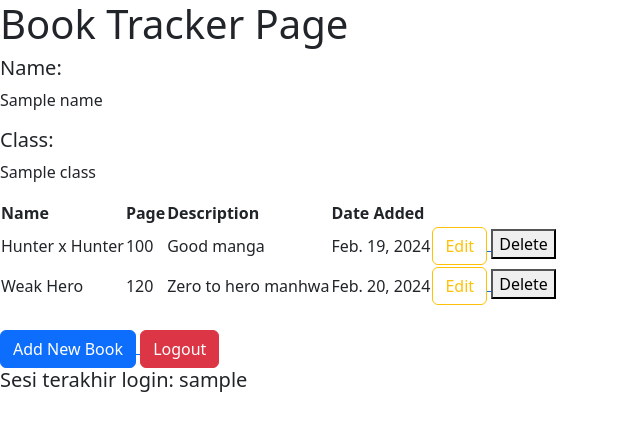
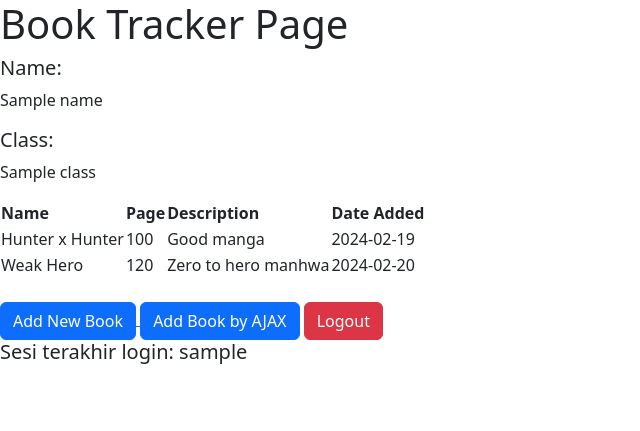
Before and after one commit to MagneticPole101/book-tracker, a Django app: template main/templates/main.html in a window 1280 px wide. Shown: the top 431 px of the page, without its empty margins (0-640 px from the left). Run offline with Django 5.2, Linux system fonts and the light colour scheme; data comes from the database, SQL or seed files in the repository; both versions use the stored data as it was after the commit; the template is opened without the code that fills it: values that come from a table or form of the project are taken from there, most other values are stand-ins (such as "Sample title", 1, 10 or a date in 2020).

Commit message:
Tutorial 5 finished

```diff
--- a/main/templates/main.html
+++ b/main/templates/main.html
@@ -7,36 +7,40 @@
 <h5>Class:</h5>
 <p>{{class}}</p>
 
-<table>
-    <tr>
-      <th>Name</th>
-      <th>Page</th>
-      <th>Description</th>
-      <th>Date Added</th>
-    </tr>
+<table id="book_table"></table>
 
-    {% comment %} Berikut cara memperlihatkan data produk di bawah baris ini
-    {%endcomment %} {% for book in books %}
-    <tr>
-      <td>{{book.name}}</td>
-      <td>{{book.page}}</td>
-      <td>{{book.description}}</td>
-      <td>{{book.date_added}}</td>
-      <td>
-        <a href="{% url 'main:edit_book' book.pk %}">
-            <button class="btn btn-outline-warning">
-                Edit
-            </button>
-        </a>
-        <a href="{% url 'main:delete_book' book.pk %}">
-          <button>
-              Delete
-          </button>
-        </a>
-      </td>
-    </tr>
-    {% endfor %}
-</table>
+<div class="modal fade" id="exampleModal" tabindex="-1" aria-labelledby="exampleModalLabel" aria-hidden="true">
+    <div class="modal-dialog">
+        <div class="modal-content">
+            <div class="modal-header">
+                <h1 class="modal-title fs-5" id="exampleModalLabel">Add New Book</h1>
+                <button type="button" class="btn-close" data-bs-dismiss="modal" aria-label="Close"></button>
+            </div>
+            <div class="modal-body">
+                <form id="form" onsubmit="return false;">
+                    {% csrf_token %}
+                    <div class="mb-3">
+                        <label for="name" class="col-form-label">Name:</label>
+                        <input type="text" class="form-control" id="name" name="name"></input>
+                    </div>
+                    <div class="mb-3">
+                        <label for="page" class="col-form-label">Page:</label>
+                        <input type="number" class="form-control" id="page" name="page"></input>
+                    </div>
+                    <div class="mb-3">
+                        <label for="description" class="col-form-label">Description:</label>
+                        <textarea class="form-control" id="description" name="description"></textarea>
+                    </div>
+                </form>
+            </div>
+            <div class="modal-footer">
+                <button type="button" class="btn btn-secondary" data-bs-dismiss="modal">Close</button>
+                <button type="button" class="btn btn-primary" id="button_add" data-bs-dismiss="modal">Add Book</button>
+            </div>
+        </div>
+    </div>
+</div>
+
 
 <br />
 
@@ -44,9 +48,54 @@
   <button class="btn btn-primary">Add New Book</button>
 </a>
 
+<button type="button" class="btn btn-primary" data-bs-toggle="modal" data-bs-target="#exampleModal">
+  Add Book by AJAX
+</button>
+
 <a href="{% url 'main:logout' %}">
   <button class="btn btn-danger">Logout</button>
 </a>
 
 <h5>Sesi terakhir login: {{ last_login }}</h5>
+
+<script>
+  async function getBooks() {
+      return fetch("{% url 'main:show_json' %}").then((res) => res.json())
+  }
+
+  async function refreshBooks() {
+    document.getElementById("book_table").innerHTML = ""
+    const books = await getBooks()
+    let htmlString = `<tr>
+        <th>Name</th>
+        <th>Page</th>
+        <th>Description</th>
+        <th>Date Added</th>
+    </tr>`
+    books.forEach((item) => {
+        htmlString += `\n<tr>
+        <td>${item.fields.name}</td>
+        <td>${item.fields.page}</td>
+        <td>${item.fields.description}</td>
+        <td>${item.fields.date_added}</td>
+    </tr>`
+    })
+
+    document.getElementById("book_table").innerHTML = htmlString
+  }
+
+  refreshBooks()
+
+  function addBook() {
+    fetch("{% url 'main:add_book_ajax' %}", {
+        method: "POST",
+        body: new FormData(document.querySelector('#form'))
+    }).then(refreshBooks)
+
+    document.getElementById("form").reset()
+    return false
+  }
+
+  document.getElementById("button_add").onclick = addBook
+</script>
 {% endblock content %}
--- a/main/urls.py
+++ b/main/urls.py
@@ -1,6 +1,6 @@
 from django.urls import path
 from main.views import show_main, create_book, show_xml, show_json, show_xml_by_id, show_json_by_id
-from main.views import register, login_user, logout_user, edit_book, delete_book
+from main.views import register, login_user, logout_user, edit_book, delete_book, add_book_ajax
 
 app_name = 'main'
 
@@ -16,4 +16,5 @@ urlpatterns = [
     path('logout/', logout_user, name='logout'),
     path('edit-book/<int:id>', edit_book, name='edit_book'),
     path('delete/<int:id>', delete_book, name='delete_book'),
+    path('create-book-ajax/', add_book_ajax, name='add_book_ajax'),
 ]
--- a/main/views.py
+++ b/main/views.py
@@ -7,10 +7,11 @@ from django.contrib import messages
 from django.contrib.auth import authenticate, login, logout
 from django.contrib.auth.decorators import login_required
 import datetime
-from django.http import HttpResponseRedirect
+from django.http import HttpResponseRedirect, HttpResponseNotFound
 from django.urls import reverse
 from main.forms import BookForm
 from main.models import Book
+from django.views.decorators.csrf import csrf_exempt
 
 # Create your views here.
 @login_required(login_url='/login')
@@ -61,6 +62,21 @@ def delete_book(request, id):
     # Kembali ke halaman awal
     return HttpResponseRedirect(reverse('main:show_main'))
 
+@csrf_exempt
+def add_book_ajax(request):
+    if request.method == 'POST':
+        name = request.POST.get("name")
+        page = request.POST.get("page")
+        description = request.POST.get("description")
+        user = request.user
+
+        new_book = Book(name=name, page=page, description=description, user=user)
+        new_book.save()
+
+        return HttpResponse(b"CREATED", status=201)
+
+    return HttpResponseNotFound()
+
 def show_xml(request):
     data = Book.objects.all()
     return HttpResponse(serializers.serialize("xml", data), content_type="application/xml")
--- a/templates/base.html
+++ b/templates/base.html
@@ -8,6 +8,8 @@
     {% endblock meta %}
     <link href="https://cdn.jsdelivr.net/npm/bootstrap@5.3.2/dist/css/bootstrap.min.css" rel="stylesheet" integrity="sha384-T3c6CoIi6uLrA9TneNEoa7RxnatzjcDSCmG1MXxSR1GAsXEV/Dwwykc2MPK8M2HN" crossorigin="anonymous">
     <script src="https://code.jquery.com/jquery-3.6.0.min.js" integrity="sha384-KyZXEAg3QhqLMpG8r+J4jsl5c9zdLKaUk5Ae5f5b1bw6AUn5f5v8FZJoMxm6f5cH1" crossorigin="anonymous"></script>
+    <script src="https://cdn.jsdelivr.net/npm/@popperjs/core@2.11.8/dist/umd/popper.min.js" integrity="sha384-I7E8VVD/ismYTF4hNIPjVp/Zjvgyol6VFvRkX/vR+Vc4jQkC+hVqc2pM8ODewa9r" crossorigin="anonymous"></script>
+    <script src="https://cdn.jsdelivr.net/npm/bootstrap@5.3.2/dist/js/bootstrap.min.js" integrity="sha384-BBtl+eGJRgqQAUMxJ7pMwbEyER4l1g+O15P+16Ep7Q9Q+zqX6gSbd85u4mG4QzX+" crossorigin="anonymous"></script>
   </head>
 
   <body>
```
Also changed, not shown: db.sqlite3.
